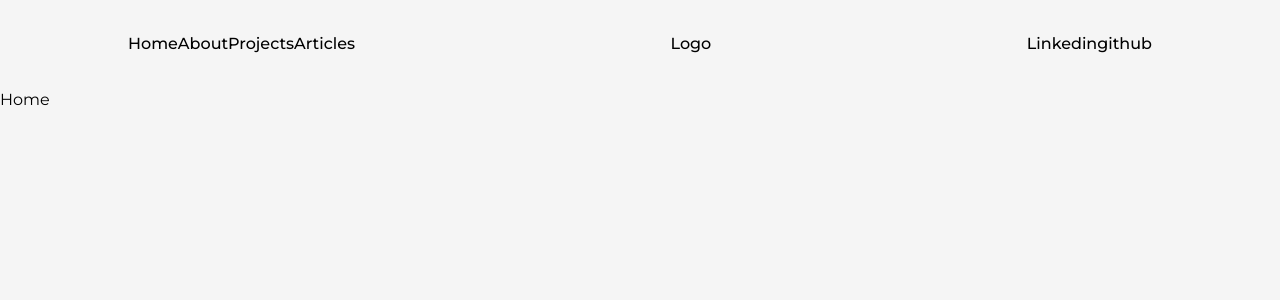
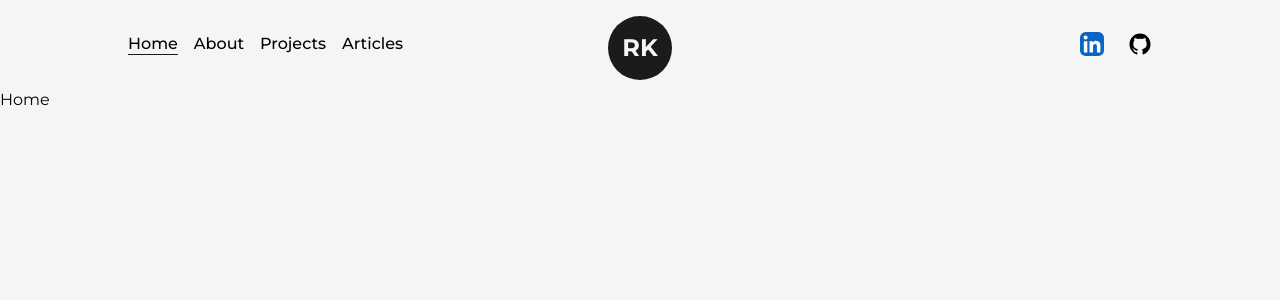
Before and after one commit to sridhram/portfolio-website, a Next.js app: page / in a window 1280 px wide. Shown: the top 300 px of the page. Built offline with nearby package versions, Linux system fonts and the light colour scheme.

Commit message:
Navbar completed

```diff
--- /dev/null
+++ b/src/components/Icons.js
@@ -0,0 +1,38 @@
+import React from 'react';
+export const GithubIcon = (className, ...rest) => (
+  <svg
+    xmlns="http://www.w3.org/2000/svg"
+    width="1em"
+    height="1em"
+    viewBox="0 0 512 512"
+    className={`w-full h-auto ${className}`}
+    {...rest}
+  >
+    <path fill="rgba(255, 255, 255, 0)" d="M0 0h512v512H0z" />
+    <path
+      fill="currentColor"
+      d="M256 32C132.3 32 32 134.9 32 261.7c0 101.5 64.2 187.5 153.2 217.9a17.56 17.56 0 0 0 3.8.4c8.3 0 11.5-6.1 11.5-11.4 0-5.5-.2-19.9-.3-39.1a102.4 102.4 0 0 1-22.6 2.7c-43.1 0-52.9-33.5-52.9-33.5-10.2-26.5-24.9-33.6-24.9-33.6-19.5-13.7-.1-14.1 1.4-14.1h.1c22.5 2 34.3 23.8 34.3 23.8 11.2 19.6 26.2 25.1 39.6 25.1a63 63 0 0 0 25.6-6c2-14.8 7.8-24.9 14.2-30.7-49.7-5.8-102-25.5-102-113.5 0-25.1 8.7-45.6 23-61.6-2.3-5.8-10-29.2 2.2-60.8a18.64 18.64 0 0 1 5-.5c8.1 0 26.4 3.1 56.6 24.1a208.21 208.21 0 0 1 112.2 0c30.2-21 48.5-24.1 56.6-24.1a18.64 18.64 0 0 1 5 .5c12.2 31.6 4.5 55 2.2 60.8 14.3 16.1 23 36.6 23 61.6 0 88.2-52.4 107.6-102.3 113.3 8 7.1 15.2 21.1 15.2 42.5 0 30.7-.3 55.5-.3 63 0 5.4 3.1 11.5 11.4 11.5a19.35 19.35 0 0 0 4-.4C415.9 449.2 480 363.1 480 261.7 480 134.9 379.7 32 256 32Z"
+    />
+  </svg>
+);
+
+export const LinkedinIcon = (className, ...rest) => (
+  <svg
+    xmlns="http://www.w3.org/2000/svg"
+    width="1em"
+    height="1em"
+    viewBox="0 0 256 256"
+    className={`w-full h-auto ${className}`}
+    {...rest}
+  >
+    <path fill="rgba(255, 255, 255, 0)" d="M0 0h256v256H0z" />
+    <g fill="none">
+      <rect width={256} height={256} fill="#fff" rx={60} />
+      <rect width={256} height={256} fill="#0A66C2" rx={60} />
+      <path
+        fill="#fff"
+        d="M184.715 217.685h29.27a4 4 0 0 0 4-3.999l.015-61.842c0-32.323-6.965-57.168-44.738-57.168-14.359-.534-27.9 6.868-35.207 19.228a.32.32 0 0 1-.595-.161V101.66a4 4 0 0 0-4-4h-27.777a4 4 0 0 0-4 4v112.02a4 4 0 0 0 4 4h29.268a4 4 0 0 0 4-4v-55.373c0-15.657 2.97-30.82 22.381-30.82 19.135 0 19.383 17.916 19.383 31.834v54.364a4 4 0 0 0 4 4ZM38 59.627c0 11.865 9.767 21.627 21.632 21.627 11.862-.001 21.623-9.769 21.623-21.631C81.253 47.761 71.491 38 59.628 38 47.762 38 38 47.763 38 59.627Zm6.959 158.058h29.307a4 4 0 0 0 4-4V101.66a4 4 0 0 0-4-4H44.959a4 4 0 0 0-4 4v112.025a4 4 0 0 0 4 4Z"
+      />
+    </g>
+  </svg>
+);
--- /dev/null
+++ b/src/components/Logo.js
@@ -0,0 +1,29 @@
+const { default: Link } = require('next/link');
+import { motion } from 'framer-motion';
+
+const MotionLink = motion(Link);
+
+const Logo = () => {
+  return (
+    <section className="flex items-center mt-2 justify-center">
+      <MotionLink
+        href="/"
+        className="w-16 h-16 rounded-full font-bold text-2xl bg-dark flex items-center justify-center text-light"
+        whileHover={{
+          backgroundColor: [
+            '#121212',
+            'rgba(131,58,180,1)',
+            'rgba(253,29,29,1)',
+            'rgba(252,176,69,1)',
+            'rgba(131,58,180,1)',
+            '#121212',
+          ],
+          transition: { duration: 1, repeat: Infinity },
+        }}
+      >
+        RK
+      </MotionLink>
+    </section>
+  );
+};
+export default Logo;
--- a/src/components/Navbar.js
+++ b/src/components/Navbar.js
@@ -1,24 +1,56 @@
 import React from 'react';
 import Link from 'next/link';
+import Logo from './Logo';
+import { useRouter } from 'next/router';
+import { LinkedinIcon, GithubIcon } from './Icons';
+import { motion } from 'framer-motion';
+
+const CustomLink = ({ href, className, linkTxt }) => {
+  const router = useRouter();
+  return (
+    <Link href={href} className={`${className} relative group`}>
+      {linkTxt}
+      <span
+        className={`h-[1px] inline-block bg-dark absolute left-0 -bottom-0.5 group-hover:w-full transition-[width] ease duration-300 ${
+          router.asPath === href ? 'w-full' : 'w-0'
+        }`}
+      ></span>
+    </Link>
+  );
+};
 
 const Navbar = () => {
   return (
     <header className="w-full px-32 py-8 font-medium flex items-center justify-between">
       <nav>
-        <Link href="/">Home</Link>
-        <Link href="/about">About</Link>
-        <Link href="/projects">Projects</Link>
-        <Link href="/articles">Articles</Link>
+        <CustomLink href="/" linkTxt="Home" className="mr-2" />
+        <CustomLink href="/about" linkTxt="About" className="mx-2" />
+        <CustomLink href="/projects" linkTxt="Projects" className="mx-2" />
+        <CustomLink href="/articles" linkTxt="Articles" className="mx-2" />
       </nav>
-      <h2>Logo</h2>
-      <nav>
-        <Link href="/" target={'_blank'}>
-          Linkedin
-        </Link>
-        <Link href="/" target={'_blank'}>
-          github
-        </Link>
+      <nav className="flex items-center justify-center flex-wrap">
+        <motion.a
+          href="https://www.linkedin.com/in/ramkumar-s-bb3455171/"
+          target={'_blank'}
+          whileHover={{ y: -2 }}
+          whileTap={{ scale: 0.9 }}
+          className="w-6 mr-3"
+        >
+          <LinkedinIcon />
+        </motion.a>
+        <motion.a
+          href="https://github.com/sridhram/"
+          target={'_blank'}
+          whileHover={{ y: -2 }}
+          whileTap={{ scale: 0.9 }}
+          className="w-6 ml-3"
+        >
+          <GithubIcon />
+        </motion.a>
       </nav>
+      <div className=" absolute left-[50%] top-2 translate-x-[-50%]">
+        <Logo />
+      </div>
     </header>
   );
 };
```
